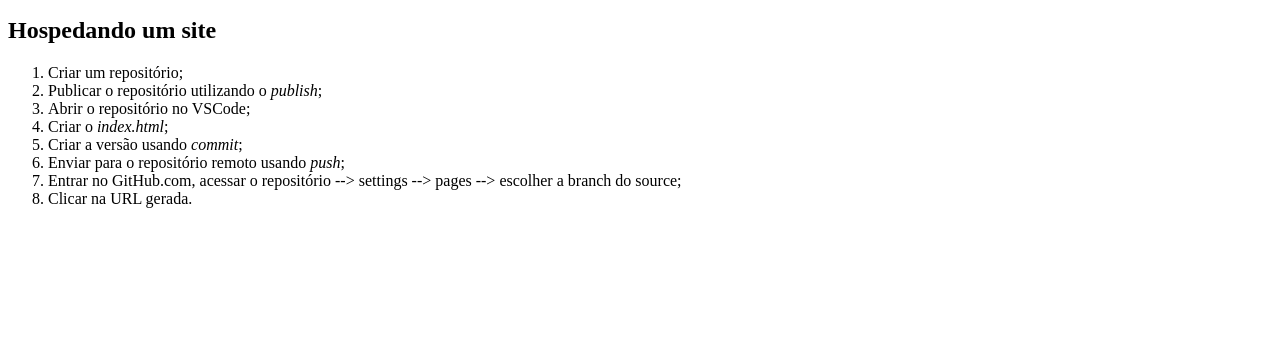
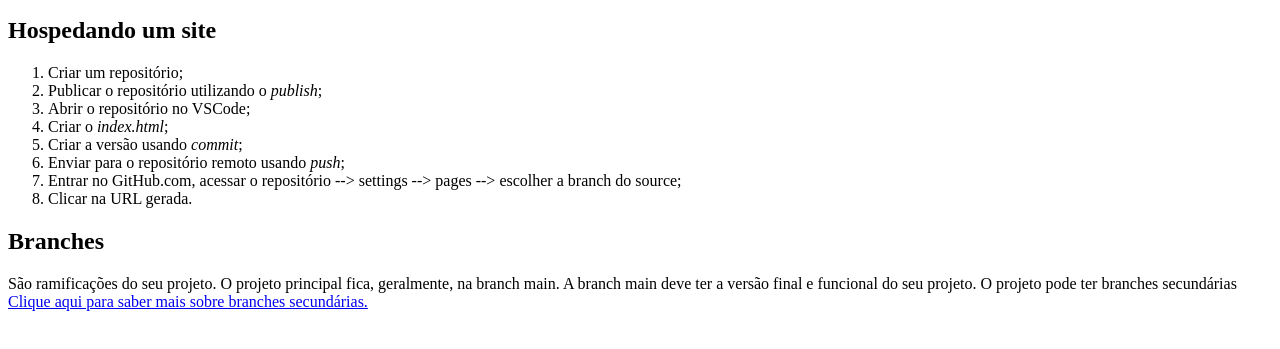
Before and after one commit to gabrielafelchak/primeiro_site, a plain HTML site: page index.html in a window 1280 px wide. Shown: the part 101-450 px from the top of the page. Drawn offline with Linux system fonts and the light colour scheme.

Commit message:
versao1.2

```diff
--- a/index.html
+++ b/index.html
@@ -20,5 +20,10 @@
             <li>Entrar no GitHub.com, acessar o repositório --> settings --> pages --> escolher a branch do source;</li>
             <li>Clicar na URL gerada.</li>
         </ol>
+        <h2>Branches</h2>
+        <p>São ramificações do seu projeto.
+            O projeto principal fica, geralmente, na branch main. A branch main deve ter a versão final e funcional do seu projeto. O projeto pode ter branches secundárias
+            <a href="secundaria.html">Clique aqui para saber mais sobre branches secundárias.</a>
+        </p>
 </body>
 </html>
```
Also changed, not shown: secundaria.html (added, +16 -0 lines).
